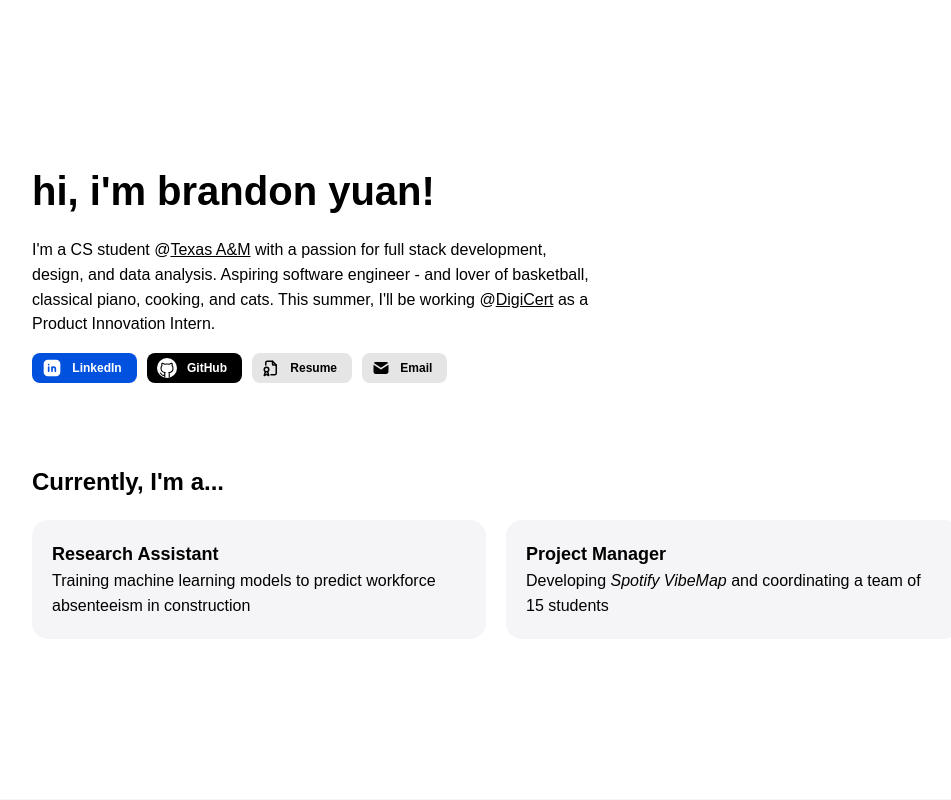
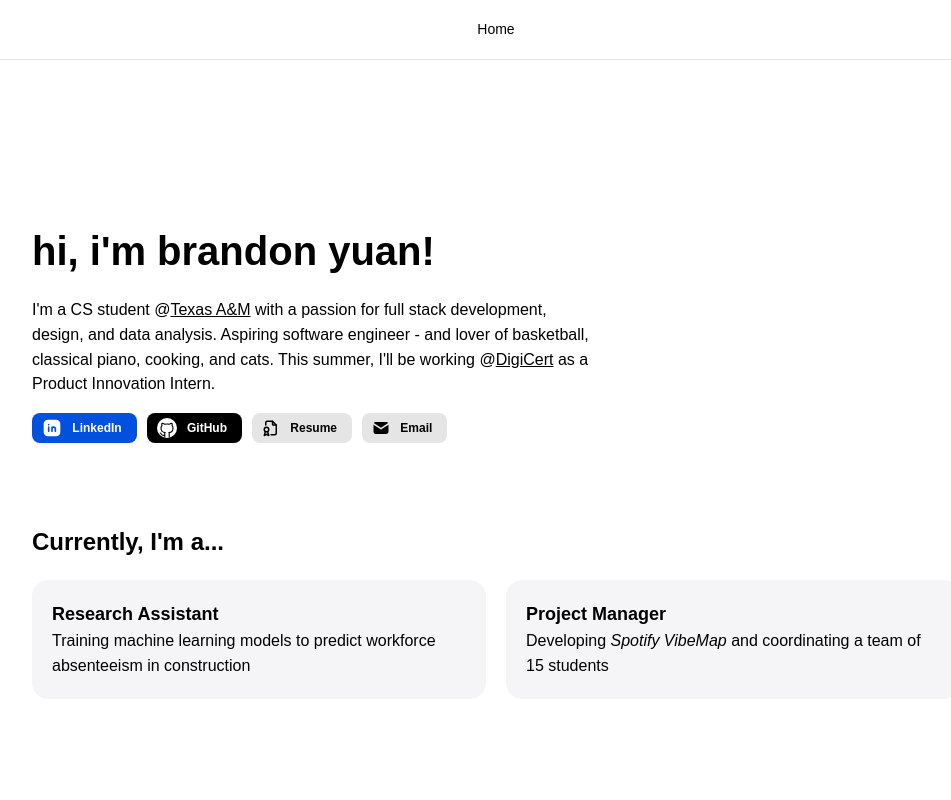
Before and after one commit to brandonyuanCS/brandonyuancs.github.io, a React (Vite) app: page / in a window 1280 px wide. Shown: the top 800 px of the page, without its empty margins (144-1095 px from the left). Built offline with nearby package versions, Linux system fonts and the light colour scheme; a web font is replaced by a local one.

Commit message:
added react routing

```diff
--- a/package.json
+++ b/package.json
@@ -13,7 +13,8 @@
     "@mantine/core": "^7.14.0",
     "@tabler/icons-react": "^3.22.0",
     "react": "^18.3.1",
-    "react-dom": "^18.3.1"
+    "react-dom": "^18.3.1",
+    "react-router": "^7.5.0"
   },
   "devDependencies": {
     "@eslint/js": "^9.13.0",
--- a/src/App.tsx
+++ b/src/App.tsx
@@ -1,10 +1,15 @@
 // Import styles of packages that you've installed.
 // All packages except `@mantine/hooks` require styles imports
+
 import '@mantine/core/styles.css';
-import Home from './Home.tsx'
+import Router from './components/Router.tsx';
 
 import { MantineProvider } from '@mantine/core';
 
 export default function App() {
-  return <MantineProvider><Home/></MantineProvider>;
+  return (
+    <MantineProvider>
+      <Router/>
+    </MantineProvider>
+  );
 }
--- /dev/null
+++ b/src/components/Router.module.css
@@ -0,0 +1,46 @@
+.header {
+  height: 60px;
+  padding-left: var(--mantine-spacing-md);
+  padding-right: var(--mantine-spacing-md);
+  border-bottom: 1px solid light-dark(var(--mantine-color-gray-3), var(--mantine-color-dark-4));
+}
+
+.link {
+  display: flex;
+  align-items: center;
+  height: 100%;
+  padding-left: var(--mantine-spacing-md);
+  padding-right: var(--mantine-spacing-md);
+  text-decoration: none;
+  color: light-dark(var(--mantine-color-black), var(--mantine-color-white));
+  font-weight: 500;
+  font-size: var(--mantine-font-size-sm);
+
+  @media (max-width: $mantine-breakpoint-sm) {
+    height: 42px;
+    width: 100%;
+  }
+
+  @mixin hover {
+    background-color: light-dark(var(--mantine-color-gray-0), var(--mantine-color-dark-6));
+  }
+}
+
+.subLink {
+  width: 100%;
+  padding: var(--mantine-spacing-xs) var(--mantine-spacing-md);
+  border-radius: var(--mantine-radius-md);
+
+  @mixin hover {
+    background-color: light-dark(var(--mantine-color-gray-0), var(--mantine-color-dark-7));
+  }
+}
+
+.dropdownFooter {
+  background-color: light-dark(var(--mantine-color-gray-0), var(--mantine-color-dark-7));
+  margin: calc(var(--mantine-spacing-md) * -1);
+  margin-top: var(--mantine-spacing-sm);
+  padding: var(--mantine-spacing-md) calc(var(--mantine-spacing-md) * 2);
+  padding-bottom: var(--mantine-spacing-xl);
+  border-top: 1px solid light-dark(var(--mantine-color-gray-1), var(--mantine-color-dark-5));
+}
--- /dev/null
+++ b/src/components/Router.tsx
@@ -0,0 +1,27 @@
+import { BrowserRouter, Routes, Route, Link } from "react-router";
+import {Box, Group } from "@mantine/core";
+
+import Home from '../Home';
+import classes from './Router.module.css'
+
+export default function Router() {
+  return (
+    <>
+      <BrowserRouter>
+          <Box pb={120}>
+            <header className={classes.header}>
+              <Group justify="space-between" h="100%" style={{ display: 'flex', justifyContent: 'center', alignItems: 'center' }} >
+                <Group h="100%" gap={0} visibleFrom="sm">
+                  <Link to='/' className={classes.link}> Home </Link>
+                </Group>
+              </Group>
+            </header>
+
+            <Routes>
+              <Route path='/' element={<Home/>}/>
+            </Routes>
+          </Box>
+      </BrowserRouter>
+    </>
+  );
+}
```
Also changed, not shown: 1 other file (tests, documents, lock files or other folders).
